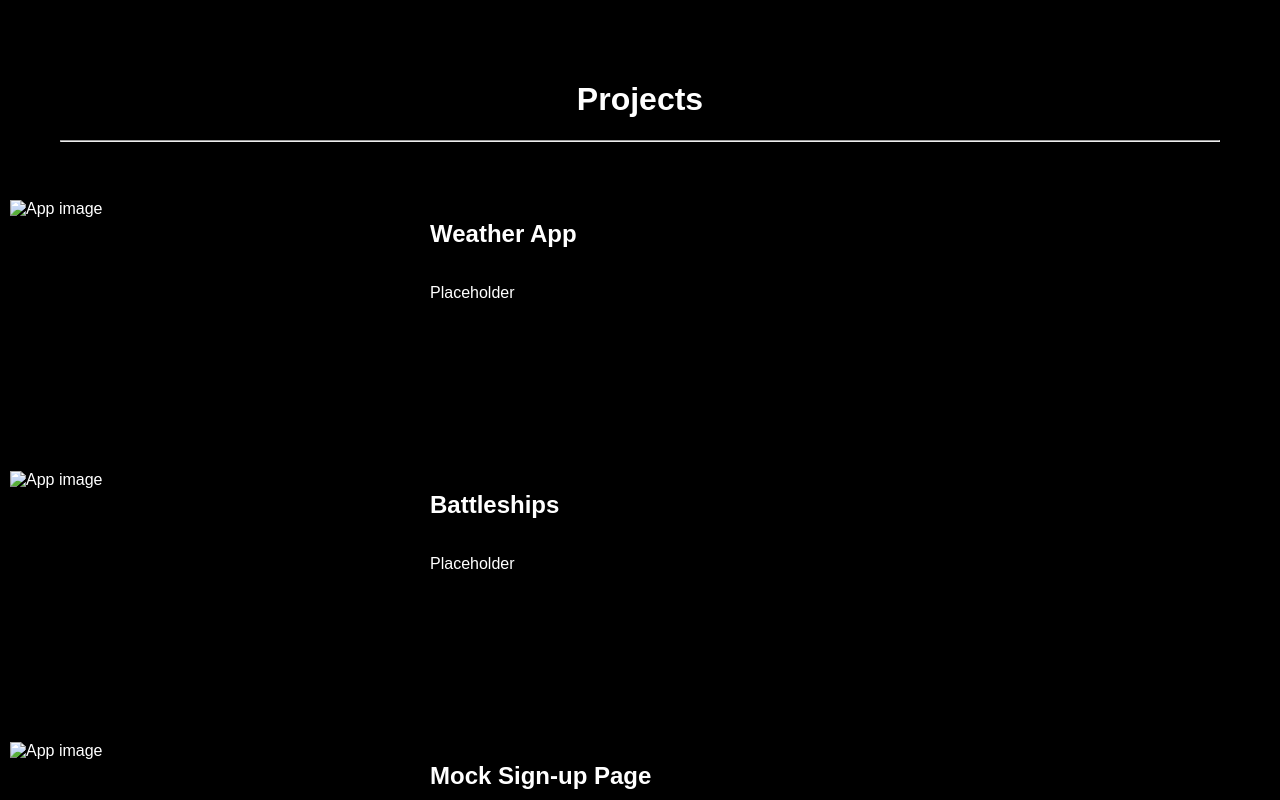
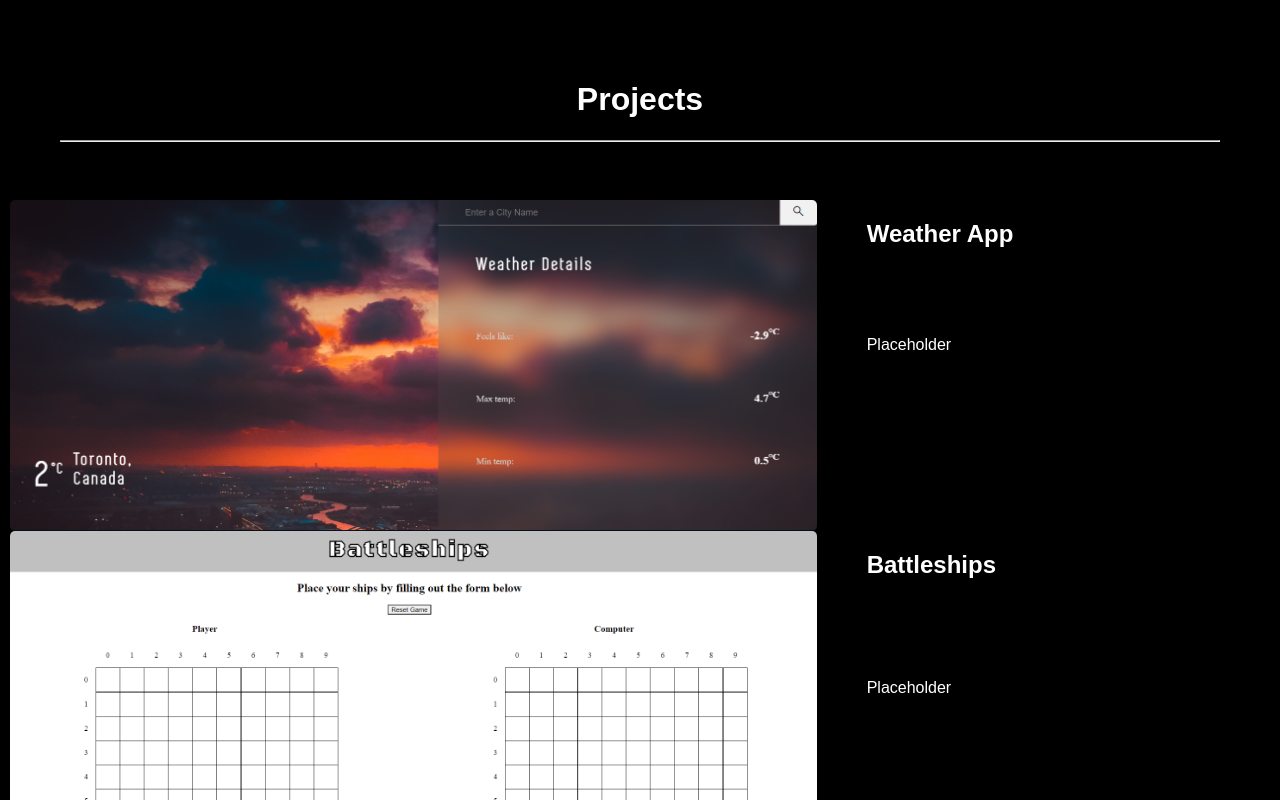
Before and after one commit to CCeph/3D-Portfolio, a website built with webpack: page dist/index.html in a window 1280 px wide. Shown: the part 800-1600 px from the top of the page. Built offline with Linux system fonts and the light colour scheme.

Commit message:
Add project images to page

```diff
--- a/src/style.css
+++ b/src/style.css
@@ -309,11 +309,14 @@ textarea {
 
 .project-section {
   display: grid;
-  grid-template-columns: 1fr 2fr;
+  grid-template-columns: 2fr 1fr;
   grid-template-rows: 1fr 3fr;
+  gap: 50px;
 }
 
 .project-section > img {
   grid-area: 1 / 1 / 3 / 2;
+  width: 100%;
+  border-radius: 5px;
 }
 /* End of Projects page styling */
```
Also changed, not shown: dist/index.html, dist/main.js.
